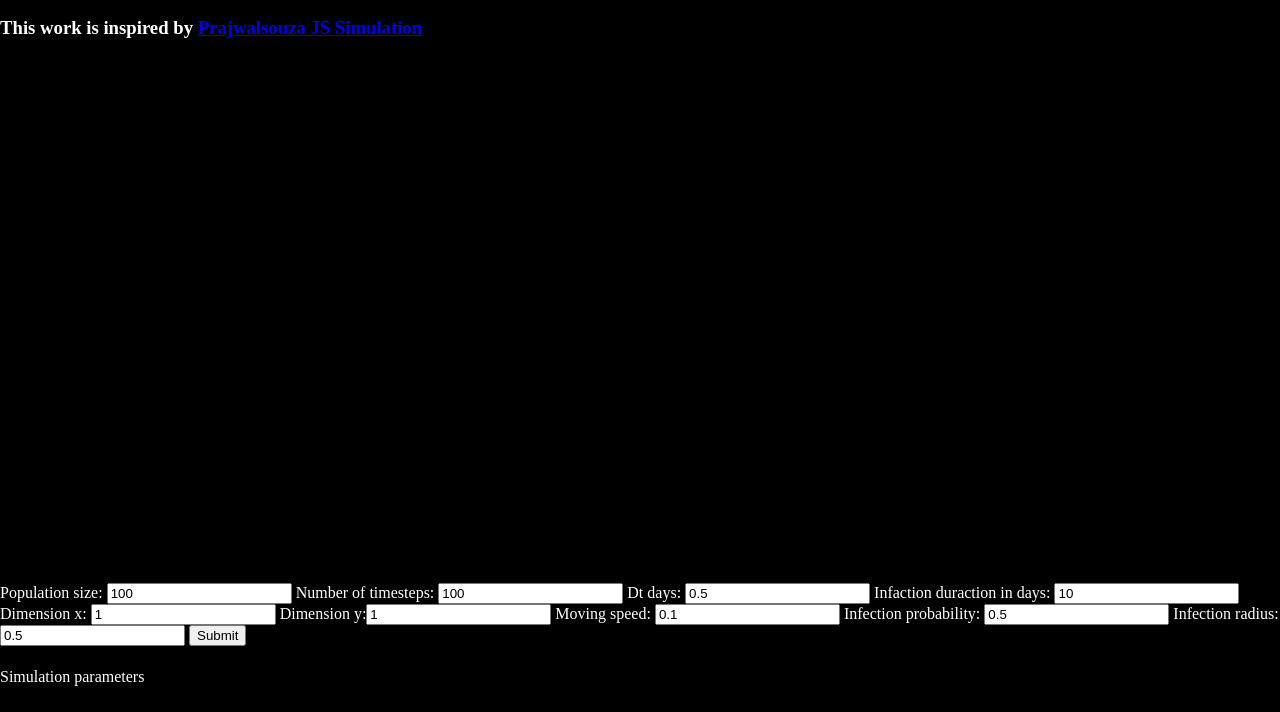
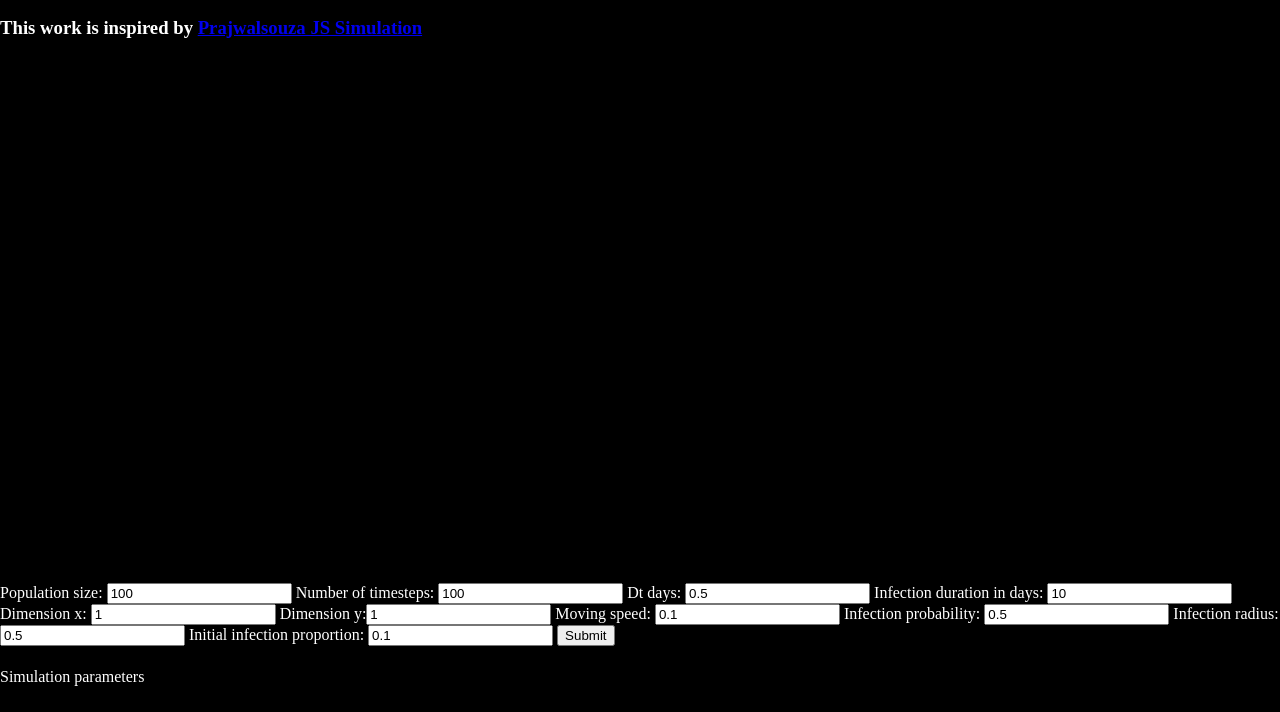
Before and after one commit to elchead/sri_modelling, a website: page node/public/index.html in a window 1280 px wide. Shown: the part 88-800 px from the top of the page. Drawn offline with nearby package versions, Linux system fonts and the light colour scheme; a script that the page names is missing; a web font is replaced by a local one.

Commit message:
add new param to web form

```diff
--- a/node/public/index.html
+++ b/node/public/index.html
@@ -81,12 +81,13 @@
  <label>Population size: <input type="number", name="population_size" value=100></label>
 <label>Number of timesteps: <input type="number" name="nbr_timesteps" value=100></label>
 <label>Dt days: <input type="text" name="dt_days" value=0.5></label>
-<label>Infaction duraction in days: <input type="number" name="infection_duration_days" value=10></label>
+<label>Infection duration in days: <input type="number" name="infection_duration_days" value=10></label>
 <label>Dimension x: <input type="text" name="dimension_x" value=1></label>
 <label>Dimension y:<input type="text" name="dimension_y" value=1></label>
 <label>Moving speed: <input type="text" name="moving_speed" value=0.1></label>
 <label>Infection probability: <input type="text" name="infection_probability_day" value=0.5></label>
 <label>Infection radius: <input type="text" name="infection_radius" value=0.5></label>
+<label>Initial infection proportion: <input type="text" name="initial_infection_proportion" value=0.1></label>
  <input type="submit" value="Submit">
 
 </form>
```
